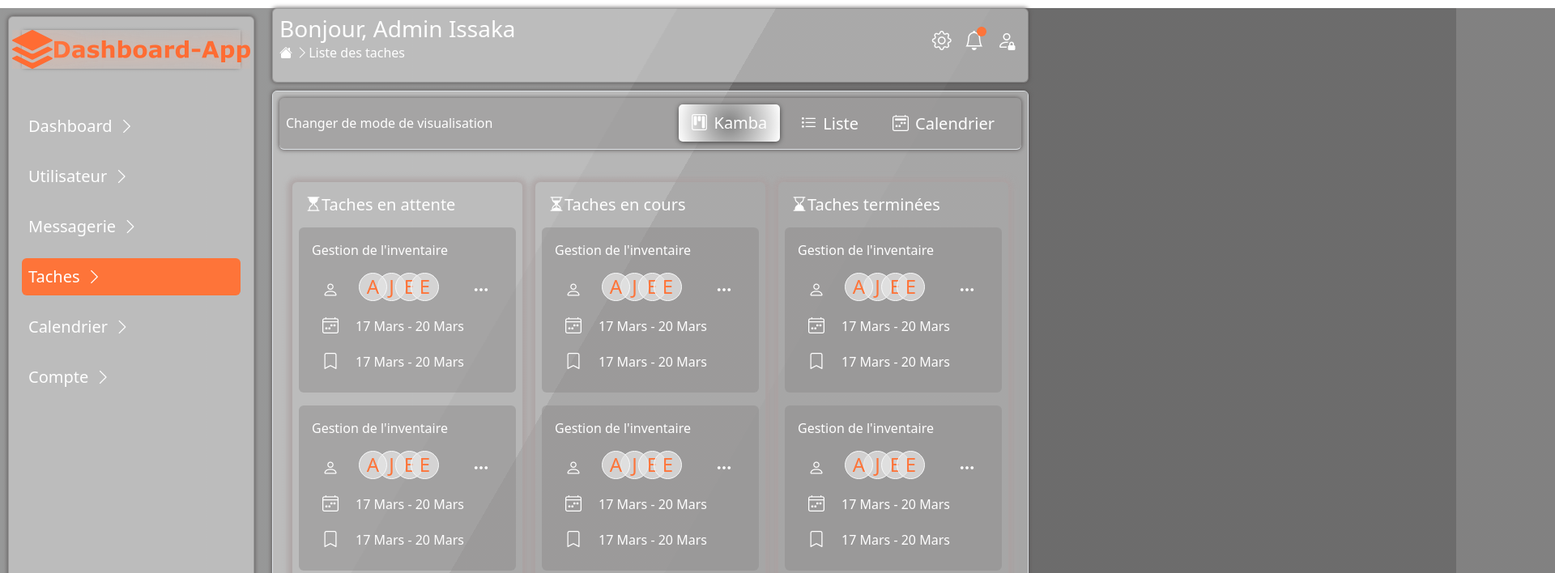
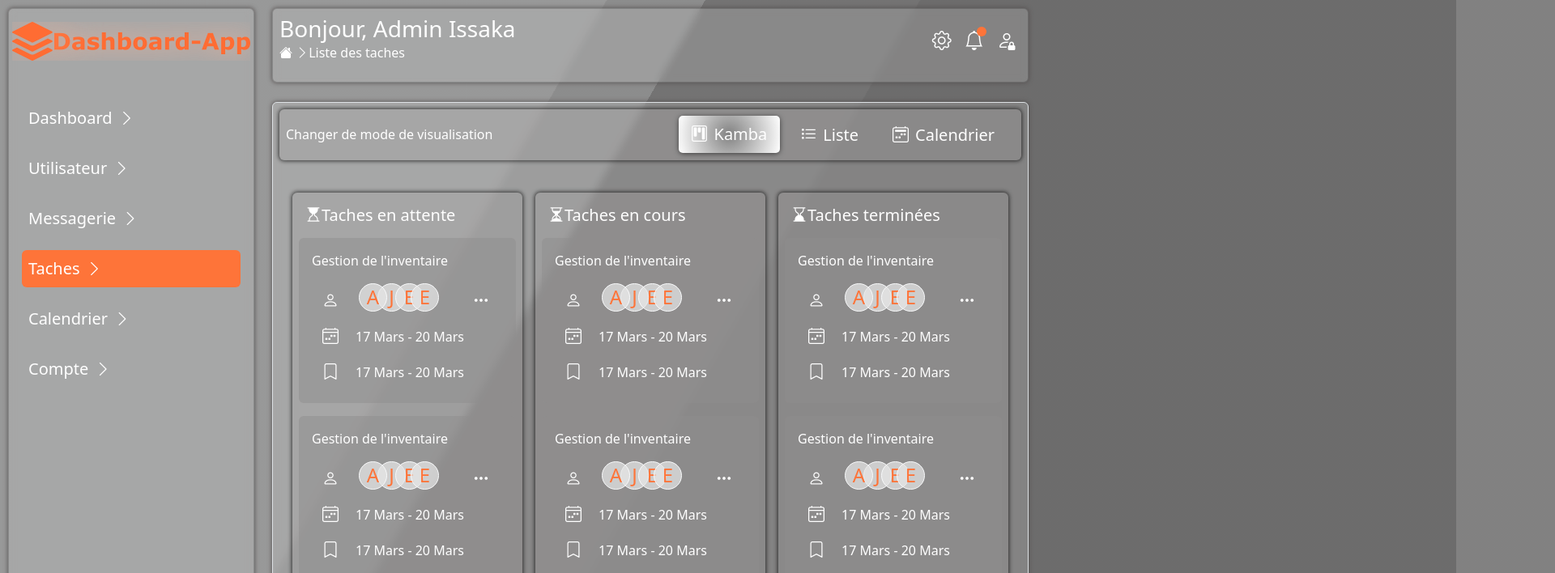
Before and after one commit to Soumana-yaye-Issaka/Dasbord, a plain HTML site: page Taches.html in a window 1280 px wide. Shown: the top 708 px of the page at 81% size, 1920 px wide, since content can reach past the window. Drawn offline with nearby package versions, Linux system fonts and the light colour scheme.

Commit message:
Correction N°2 Daouda

```diff
--- a/Style2.css
+++ b/Style2.css
@@ -1,8 +1,4 @@
 /* -------------------------Partie_Dashboard------------------------- */
-body{
-  backdrop-filter: blur(5px);
-}
-
 html {
   height: 100%;
 }
@@ -57,16 +53,16 @@ h1 {
 }
 
 .SidBar {
-  background-color: rgb(225, 225, 225, 0.5);
+  background-color: rgb(225, 225, 225, 0.2);
   box-shadow: 0px 0px 5px 1px rgba(84, 79, 79, 0.75);
   top: 10px;
-  /* backdrop-filter: blur(5px); */
+  backdrop-filter: blur(5px);
 }
 
 .Dasboard-App {
   color: #FE7439;
   box-shadow: 0px 0px 5px 1px rgba(84, 79, 79, 0.75);
-  background-color: rgba(255, 255, 255, 0.5);
+  background-color: rgba(255, 255, 255, 0.2);
 }
 
 .navigation_active {
@@ -82,12 +78,12 @@ h1 {
 nav,
 main {
   box-shadow: 0px 0px 5px 1px rgba(84, 79, 79, 0.75) !important;
-  background-color: rgb(225, 225, 225, 0.5) !important;
+  background-color: rgb(225, 225, 225, 0.2) !important;
   margin-left: 21rem !important;
   margin-right: 10px;
   margin-top: 10px;
   opacity: 2 !important;
-
+  backdrop-filter: blur(5px);
 }
 
 .Message {
@@ -101,8 +97,8 @@ main {
 }
 
 .carte_Niger {
-  background-color: rgba(143, 142, 142, 0.5) !important;
-  box-shadow: 0px 0px 5px 1px rgba(84, 79, 79, 0.75) !important;
+  background-color: rgba(163, 161, 161, 0.2) !important;
+  box-shadow: 0px 0px 5px 1px rgba(17, 17, 17, 0.75) !important;
 }
 
 .Graphique {
@@ -143,8 +139,8 @@ main {
 }
 
 .Lorem_noti {
-  box-shadow: 0px 1px 6px 6px rgba(172, 161, 161, 0.75);
-  background-color: rgb(189, 189, 187);
+  box-shadow: 0px 1px 6px 6px rgba(140, 140, 140, 0.75);
+  background-color: rgb(181, 181, 180);
 }
 
 .JD {
--- a/Taches.html
+++ b/Taches.html
@@ -22,8 +22,7 @@
         style="width: 19rem; height: 100vh; margin-left: 10px;">
 
         <div class="card-body">
-            <div class="d-flex justify-content-center align-items-center gap-2 mb-3 fs-5"
-                style="box-shadow: 0px 0px 5px -2px rgba(0,0,0,0.73);">
+            <div class="d-flex justify-content-center align-items-center gap-2 mb-3 fs-5">
                 <img src="Image&Icone_Dasboard/Logo.png" alt="">
             </div>
 
@@ -81,10 +80,10 @@
     </nav>
 
 
-    <main class="p-2 border rounded card_scrolling sticky-top ">
-
-
-        <ul class="nav nav-tabs px-2 text-white rounded shadow-sm carte_Niger">
+    <main class="mt-4 p-2 border rounded card_scrolling sticky-top ">
+
+
+        <ul class="nav nav-tabs px-2 text-white rounded border-0 carte_Niger">
 
             <div class="d-flex align-items-center justify-content-center justify-content-between w-100">
 
@@ -128,7 +127,7 @@
             <div class="tab-pane fade show active" id="Kamba">
                 <div class="d-flex gap-3 p-3 mt-2">
 
-                    <section class="card bg-transparent text-white border-0 p-2 mt-3 w-100 Lorem_noti">
+                    <section class="card bg-transparent text-white border-0 p-2 mt-3 w-100  carte_Niger">
                         <h5 class="p-2"><i class="bi bi-hourglass-top"></i>Taches en attente</h5>
 
                         <div class="d-flex flex-column gap-3 text-white border-light">
@@ -423,7 +422,7 @@
 
                     </section>
 
-                    <section class="card bg-transparent text-white border-0 p-2 mt-3 w-100 Lorem_noti">
+                    <section class="card bg-transparent text-white border-0 p-2 mt-3 w-100 carte_Niger">
                         <h5 class="p-2"><i class="bi bi-hourglass-split"></i>Taches en cours</h5>
 
                         <div class="d-flex flex-column gap-3 text-white border-light">
@@ -555,7 +554,7 @@
 
                     </section>
 
-                    <section class="card bg-transparent text-white border-0 p-2 mt-3 w-100 Lorem_noti">
+                    <section class="card bg-transparent text-white border-0 p-2 mt-3 w-100 carte_Niger">
                         <h5 class="p-2"><i class="bi bi-hourglass-bottom"></i>Taches terminées</h5>
 
                         <div class="d-flex flex-column gap-3 text-white border-light">
@@ -1504,6 +1503,7 @@
                 </div>
 
             </div>
+
             <div class="tab-pane fade" id="Calendrier">
                Section calendrier
             </div>
--- a/style.css
+++ b/style.css
@@ -1,11 +1,9 @@
-body{
+body {
   display: flex;
   justify-content: center;
   align-items: center;
   height: 100vh;
-    backdrop-filter: blur(5px);
 }
-
 
 html {
   height: 100%;
@@ -60,18 +58,22 @@ h1 {
   }
 }
 
-form{
-    background-color: rgba(255,255,255,0.5);
+form {
+  background-color: rgba(255, 255, 255, 0.2);
+  backdrop-filter: blur(5px);
 }
-.Dasboard-App{
+
+.Dasboard-App {
   color: #FE743A;
-    box-shadow: 0px 0px 5px 1px rgba(84,79,79,0.75);
-    background-color: rgba(255,255,255,0.5);
+  box-shadow: 0px 0px 5px 1px rgba(84, 79, 79, 0.75);
+  background-color: rgba(255, 255, 255, 0.2);
 }
-.boutton{
+
+.boutton {
   background-color: #FE743A;
 }
-.icones{
+
+.icones {
   height: 50px;
   width: 50px;
   background-color: #FE743A;
```
Also changed, not shown: Comptes.html (+2 -8 lines), Dasboard.html (+2 -2 lines), Messagerie.html (+2 -3 lines), Utilisateurs.html (+2 -2 lines), index.html (+1 -2 lines). Lines whose indentation alone changed are shown as unchanged.
